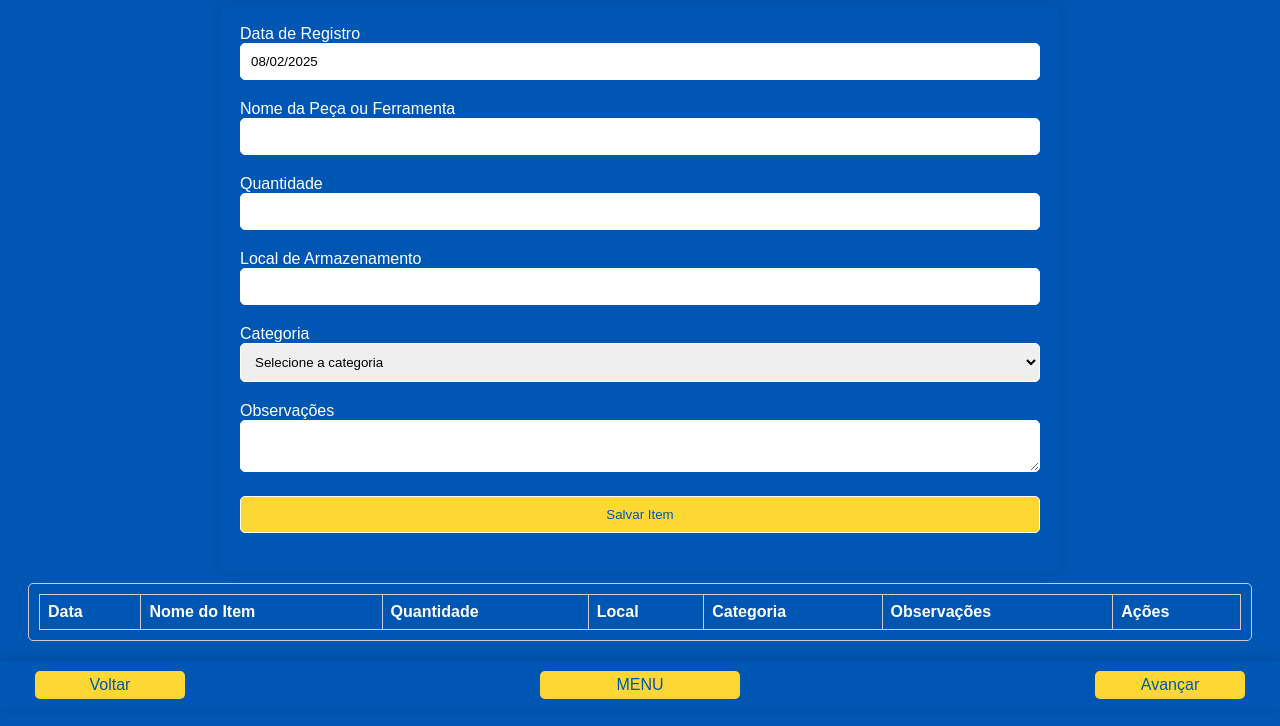
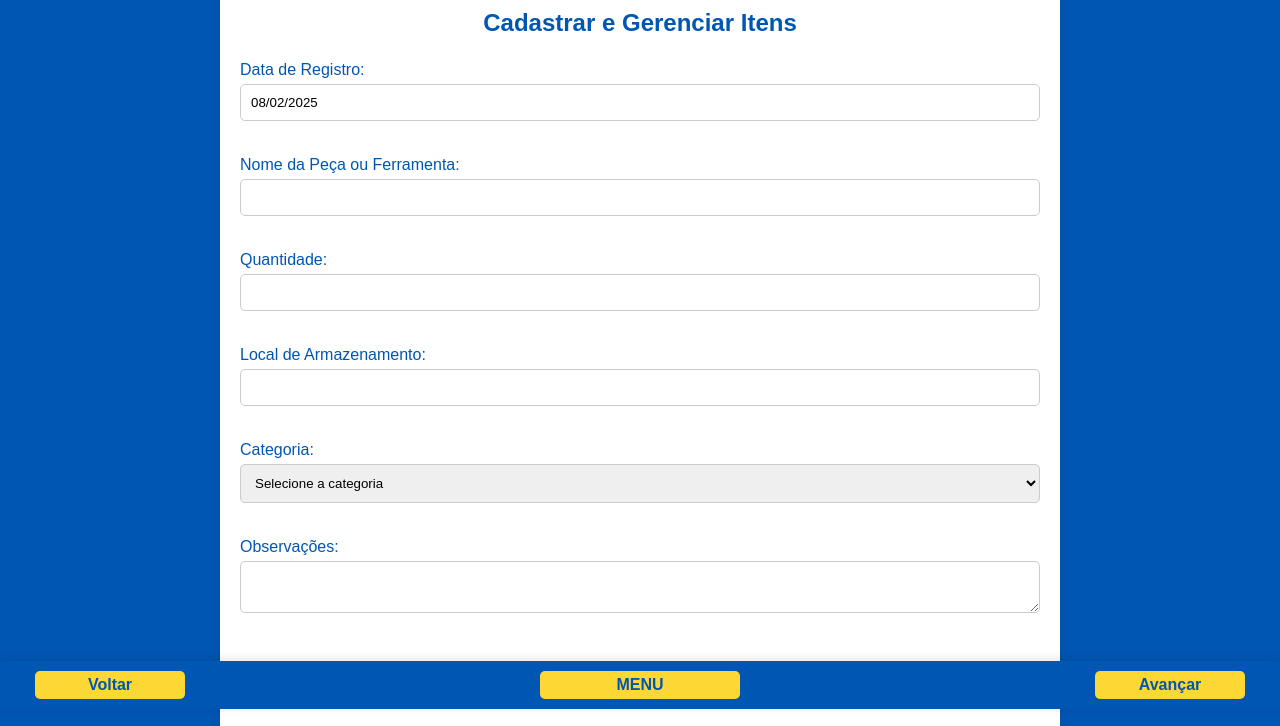
Before and after one commit to CarlosSOLAR/PmocSolar, a plain HTML site: page almoxarifado.html in a window 1280 px wide. Shown: the part 91-817 px from the top of the page. Drawn offline with Linux system fonts and the light colour scheme.

Commit message:
Atualizar o almoxarifado.html

```diff
--- a/almoxarifado.html
+++ b/almoxarifado.html
@@ -4,139 +4,49 @@
     <meta charset="UTF-8">
     <meta name="viewport" content="width=device-width, initial-scale=1.0">
     <title>ALMOXARIFADO</title>
-    <style>
-        body {
-            font-family: Arial, sans-serif;
-            background-color: #0056b3;
-            padding: 20px;
-            color: white;
-        }
-        h2 {
-            text-align: center;
-            color: white;
-            font-size: 24px;
-        }
-        .container {
-            max-width: 800px;
-            margin: 0 auto;
-            background-color: #0056b3;
-            padding: 20px;
-            border-radius: 10px;
-            box-shadow: 0px 0px 10px rgba(0, 0, 0, 0.1);
-        }
-        input, select, textarea, button {
-            width: 100%;
-            padding: 10px;
-            margin-bottom: 20px;
-            border: 1px solid white;
-            border-radius: 5px;
-            box-sizing: border-box;
-        }
-        button {
-            background-color: #fdd835;
-            color: #0056b3;
-            cursor: pointer;
-        }
-        button:hover {
-            background-color: #fbc02d;
-        }
-        .bottom-nav {
-            position: fixed;
-            bottom: 0;
-            left: 0;
-            right: 0;
-            display: flex;
-            justify-content: space-between;
-            align-items: center;
-            padding: 10px 20px;
-            background-color: #0056b3; /* Mesma cor de fundo azul */
-            box-shadow: 0 -2px 10px rgba(0, 0, 0, 0.1);
-        }
-        .bottom-nav button {
-            padding: 5px;
-            font-size: 16px;
-            border-radius: 5px;
-            background-color: #fdd835; /* Fundo amarelo */
-            color: #0056b3; /* Texto azul escuro */
-            border: none;
-            cursor: pointer;
-            width: 150px; /* Ajuste na largura dos botões */
- margin: 0 15px; /* Espaçamento horizontal entre os botões */
-        }
-        .bottom-nav button:hover {
-            background-color: #fbc02d; /* Amarelo mais escuro no hover */
-        }
-        . .prev, .next {
-            flex-grow: 1;
-            text-align: center;
-            max-width: 150px;
-        }
-        .menu-button {
-            flex-grow: 2;
-            text-align: center;
-        }
-        .menu-button button {
-            width: 100%;
-            max-width: 200px;
-            margin: 0 auto;
-        }
-        .scrollable {
-            max-height: 300px;
-            overflow-y: auto;
-            border: 1px solid #ccc;
-            padding: 10px;
-            margin-top: 10px;
-            border-radius: 5px;
-        }
-        table {
-            width: 100%;
-            border-collapse: collapse;
-        }
-        table, th, td {
-            border: 1px solid #ccc;
-        }
-        th, td {
-            padding: 8px;
-            text-align: left;
-        }
-    </style>
+    <link rel="stylesheet" href="global.css"> <!-- Link para o global.css -->
 </head>
 <body>
-    <h2>ALMOXARIFADO</h2>
+    <div class="header">
+        <h1>ALMOXARIFADO</h1>
+    </div>
     <div class="container">
+        <h2>Cadastrar e Gerenciar Itens</h2>
+
+        <!-- Formulário de Cadastro -->
         <form id="almoxarifadoForm">
-            <!-- Data de Registro -->
-            <label for="data_registro">Data de Registro</label>
+            <div class="form-group">
+                <label for="data_registro">Data de Registro:</label>
                 <input type="text" id="data_registro" name="data_registro" readonly>
-
-            <!-- Nome da Peça ou Ferramenta -->
-            <label for="nome_item">Nome da Peça ou Ferramenta</label>
+            </div>
+            <div class="form-group">
+                <label for="nome_item">Nome da Peça ou Ferramenta:</label>
                 <input type="text" id="nome_item" name="nome_item" required>
-
-            <!-- Quantidade -->
-            <label for="quantidade">Quantidade</label>
+            </div>
+            <div class="form-group">
+                <label for="quantidade">Quantidade:</label>
                 <input type="number" id="quantidade" name="quantidade" required>
-
-            <!-- Local de Armazenamento -->
-            <label for="local_armazenamento">Local de Armazenamento</label>
+            </div>
+            <div class="form-group">
+                <label for="local_armazenamento">Local de Armazenamento:</label>
                 <input type="text" id="local_armazenamento" name="local_armazenamento" required>
-
-            <!-- Categoria -->
-            <label for="categoria">Categoria</label>
+            </div>
+            <div class="form-group">
+                <label for="categoria">Categoria:</label>
                 <select id="categoria" name="categoria" required>
                     <option value="">Selecione a categoria</option>
                     <option value="Ferramenta">Ferramenta</option>
                     <option value="Peça">Peça</option>
                 </select>
-
-            <!-- Observações -->
-            <label for="observacoes">Observações</label>
+            </div>
+            <div class="form-group">
+                <label for="observacoes">Observações:</label>
                 <textarea id="observacoes" name="observacoes" required></textarea>
-
+            </div>
             <button type="submit">Salvar Item</button>
         </form>
-    </div>
 
+        <!-- Tabela de Itens -->
         <div class="scrollable">
             <table id="almoxarifadoList">
                 <thead>
@@ -152,6 +62,7 @@
                 </thead>
                 <tbody></tbody>
             </table>
+        </div>
     </div>
 
     <div class="bottom-nav">
@@ -216,8 +127,13 @@
                         <td>${item.categoria}</td>
                         <td>${item.observacoes}</td>
                         <td>
-                            <button onclick="editarItem(${index})">Editar</button>
-                            <button onclick="deletarItem(${index})">Deletar</button>
+                            <div class="dropdown">
+                                <span class="arrow">▼</span>
+                                <div class="dropdown-content">
+                                    <a href="#" class="edit" onclick="editarItem(${index})">Editar</a>
+                                    <a href="#" class="delete" onclick="deletarItem(${index})">Excluir</a>
+                                </div>
+                            </div>
                         </td>
                     </tr>
                 `;
```
Lines whose indentation alone changed are shown as unchanged.
